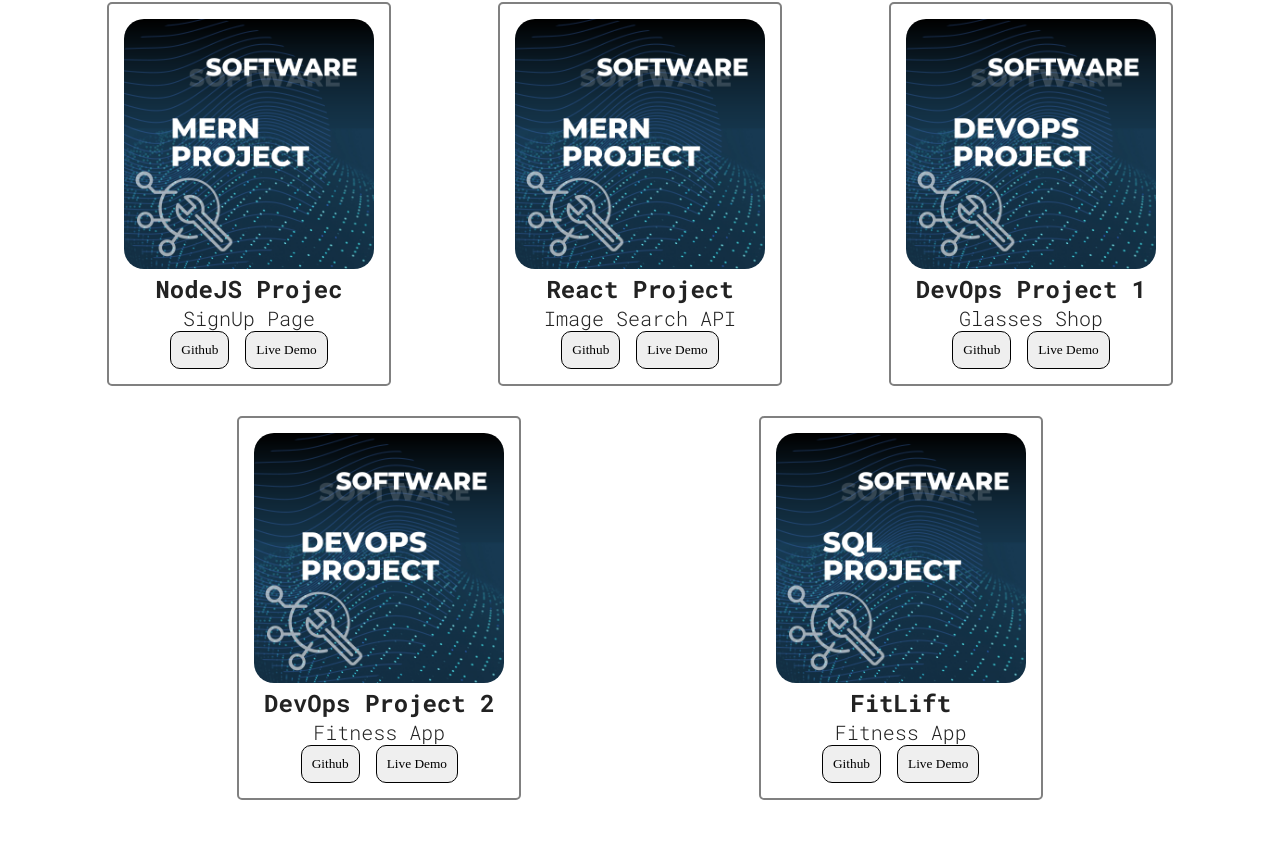
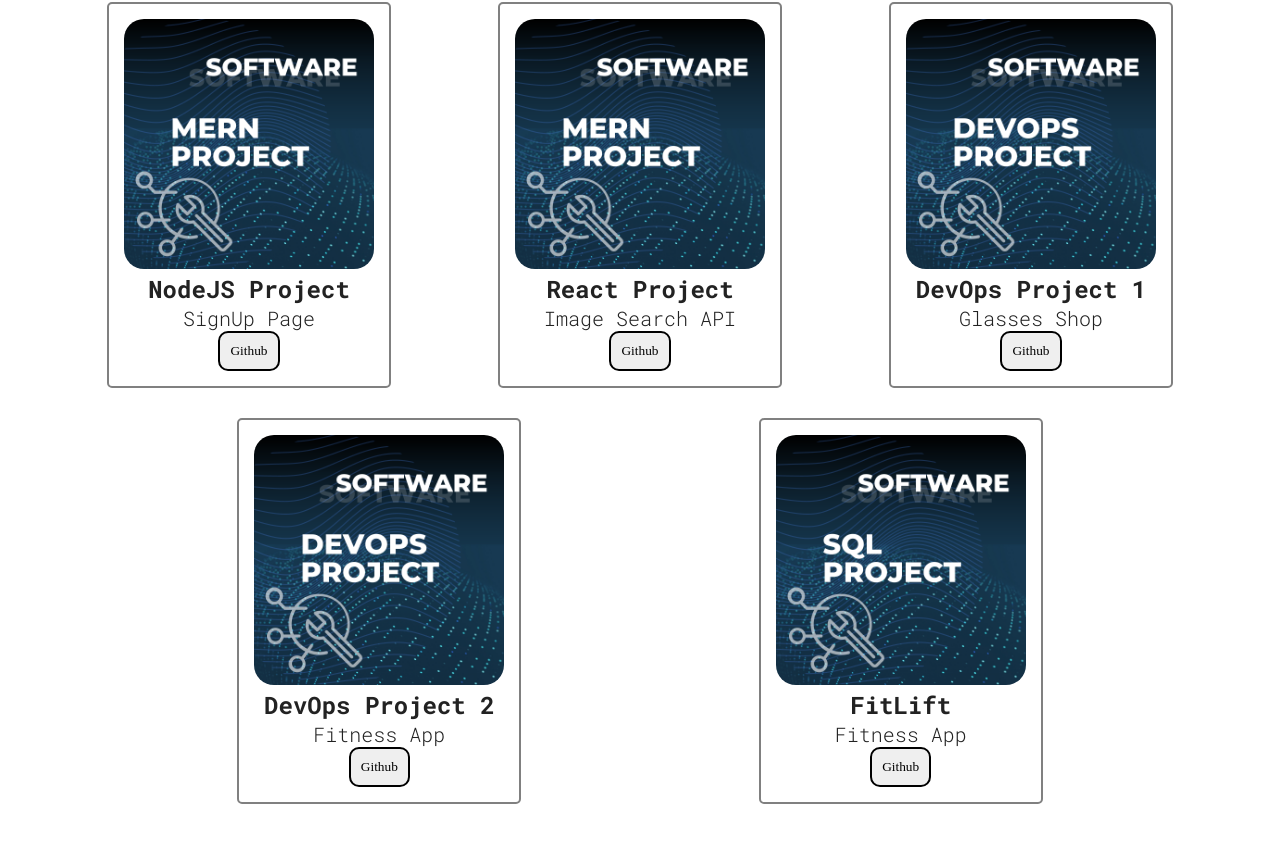
Before and after one commit to mukulbarewar/mukulportfolio, a React (Vite) app: page / in a window 1280 px wide. Shown: the part 1905-2748 px from the top of the page. Built offline with nearby package versions, Linux system fonts and the light colour scheme.

Commit message:
mukul commit 6

```diff
--- a/src/common/ProjectCard.jsx
+++ b/src/common/ProjectCard.jsx
@@ -24,7 +24,7 @@ function ProjectCard({ src, link, h3, p }) {
               textAlign: "center",
               fontFamily: "Poppins",
               bgColor: "white",
-              border: "1px solid black",
+              border: "2px solid black",
               borderRadius: "10px",
               padding: "10px",
             }}
@@ -32,7 +32,7 @@ function ProjectCard({ src, link, h3, p }) {
           >
             Github
           </button>
-          <button
+          {/* <button
             className="btn btn-color-2 project-btn"
             style={{
               gap: "1rem",
@@ -46,7 +46,7 @@ function ProjectCard({ src, link, h3, p }) {
             onClick={() => "location.href='https://github.com/'"}
           >
             Live Demo
-          </button>
+          </button> */}
         </div>
       </a>
     </div>
--- a/src/sections/Hero/Hero.jsx
+++ b/src/sections/Hero/Hero.jsx
@@ -47,14 +47,14 @@ function Hero() {
         </h1>
         <h2>Full Stack Developer MERN With DevOps</h2>
         <span>
-          <a href="https://twitter.com/" target="_blank">
-            <img src={twitterIcon} alt="Twitter icon" />
-          </a>
           <a href="https://github.com/mukulbarewar" target="_blank">
             <img src={githubIcon} alt="Github icon" />
           </a>
           <a href="https://www.linkedin.com/in/mukulb1/" target="_blank">
             <img src={linkedinIcon} alt="Linkedin icon" />
+          </a>
+          <a href="https://twitter.com/" target="_blank">
+            <img src={twitterIcon} alt="Twitter icon" />
           </a>
         </span>
         <p className={styles.description}>
--- a/src/sections/Projects/Projects.jsx
+++ b/src/sections/Projects/Projects.jsx
@@ -15,7 +15,7 @@ function Projects() {
         <ProjectCard
           src={software}
           link="https://github.com/Ade-mir/company-landing-page-2"
-          h3="NodeJS Projec"
+          h3="NodeJS Project"
           p="SignUp Page"
         />
         <ProjectCard
```
